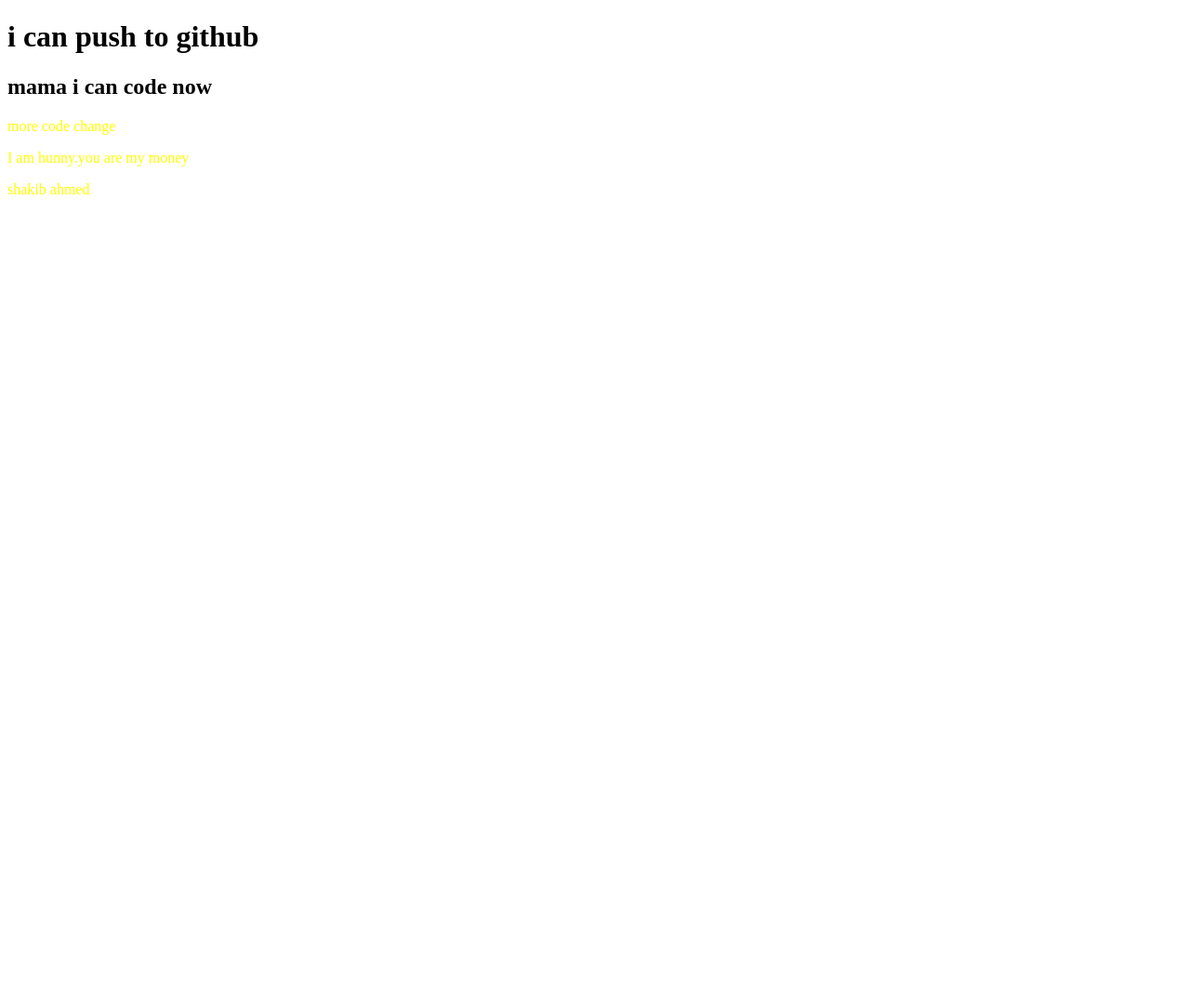
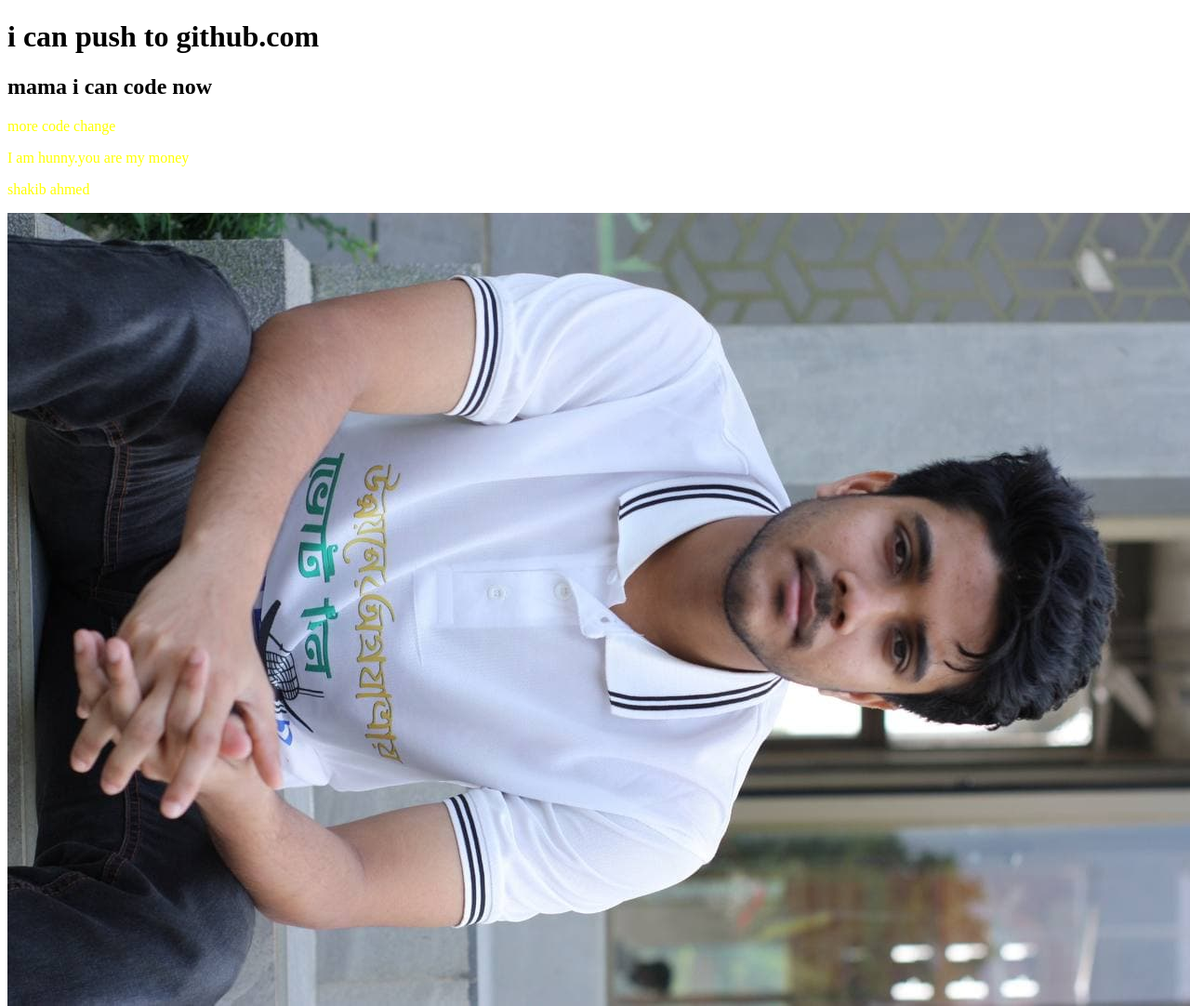
Before and after one commit to shakibahmed11/my-second-repo, a plain HTML site: page index.html in a window 1280 px wide. Shown: the whole page at 93% size. Before the commit the page ends 800 px from the top, so only its background shows below. Drawn offline with Linux system fonts and the light colour scheme.

Commit message:
image added

```diff
--- a/index.html
+++ b/index.html
@@ -6,13 +6,15 @@
       <meta name="viewport" content="width=device-width, initial-scale=1.0">
       <title>My second repo</title>
       <link rel="stylesheet" href="style.css">
+
 </head>
 <body>
-      <h1>i can push to github</h1>
+      <h1>i can push to github.com</h1>
       <h2>mama i can code now</h2>
       <p>more code change</p>
       <p>I am hunny.you are my money
       </p>
       <p>shakib ahmed</p>
+      <img src="sabbir.jpg" alt="">
 </body>
 </html>
```
Also changed, not shown: photo_2021-12-23_21-59-37.jpg (added), sabbir.jpg (added).
